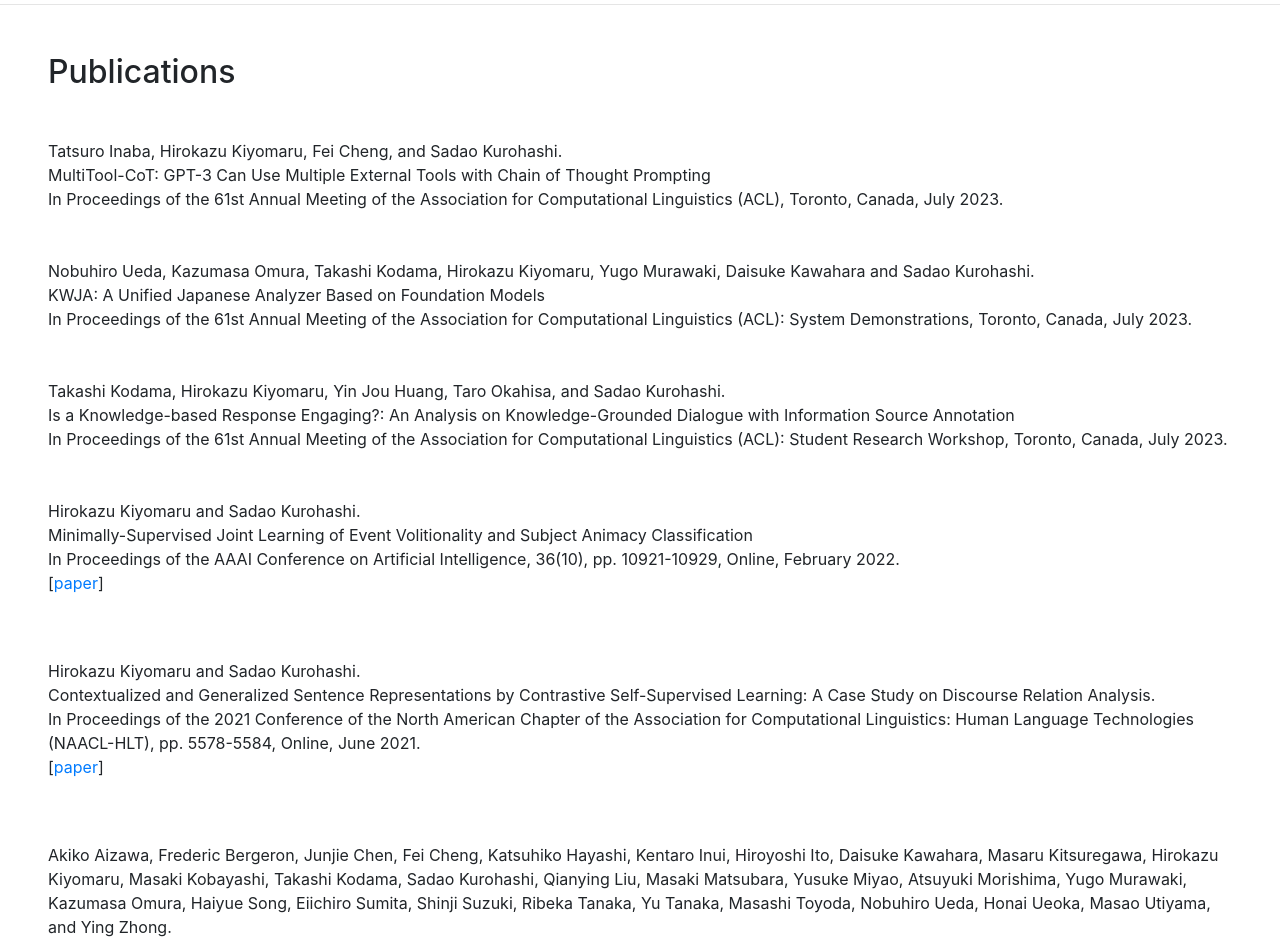
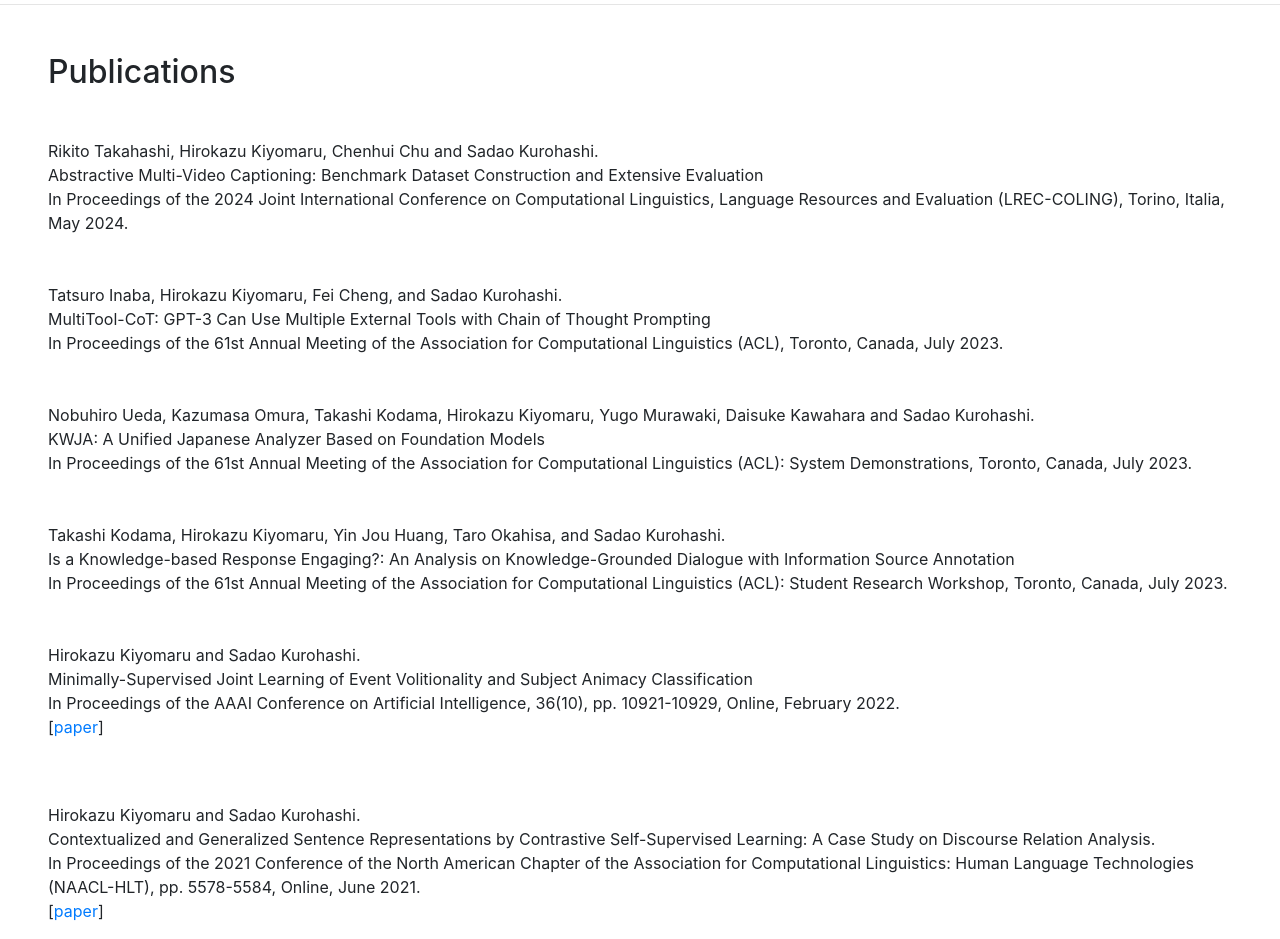
Before and after one commit to hkiyomaru/hirokazukiyomaru.com, a website with bundled scripts: page index.html in a window 1280 px wide. Shown: the part 1780-2719 px from the top of the page. Built offline with nearby package versions, Linux system fonts and the light colour scheme; a web font is replaced by a local one.

Commit message:
add publication

```diff
--- a/index.html
+++ b/index.html
@@ -198,6 +198,14 @@
 
         <div class="resume-item d-flex flex-column flex-md-row justify-content-between mb-5">
           <div class="resume-content">
+            <p class="mb-0">Rikito Takahashi, Hirokazu Kiyomaru, Chenhui Chu and Sadao Kurohashi.</p>
+            <p class="mb-0">Abstractive Multi-Video Captioning: Benchmark Dataset Construction and Extensive Evaluation</p>
+            <p class="mb-0">In Proceedings of the 2024 Joint International Conference on Computational Linguistics, Language Resources and Evaluation (LREC-COLING), Torino, Italia, May 2024.</p>
+          </div>
+        </div>
+
+        <div class="resume-item d-flex flex-column flex-md-row justify-content-between mb-5">
+          <div class="resume-content">
             <p class="mb-0">Tatsuro Inaba, Hirokazu Kiyomaru, Fei Cheng, and Sadao Kurohashi.</p>
             <p class="mb-0">MultiTool-CoT: GPT-3 Can Use Multiple External Tools with Chain of Thought Prompting</p>
             <p class="mb-0">In Proceedings of the 61st Annual Meeting of the Association for Computational Linguistics (ACL), Toronto, Canada, July 2023.</p>
```
